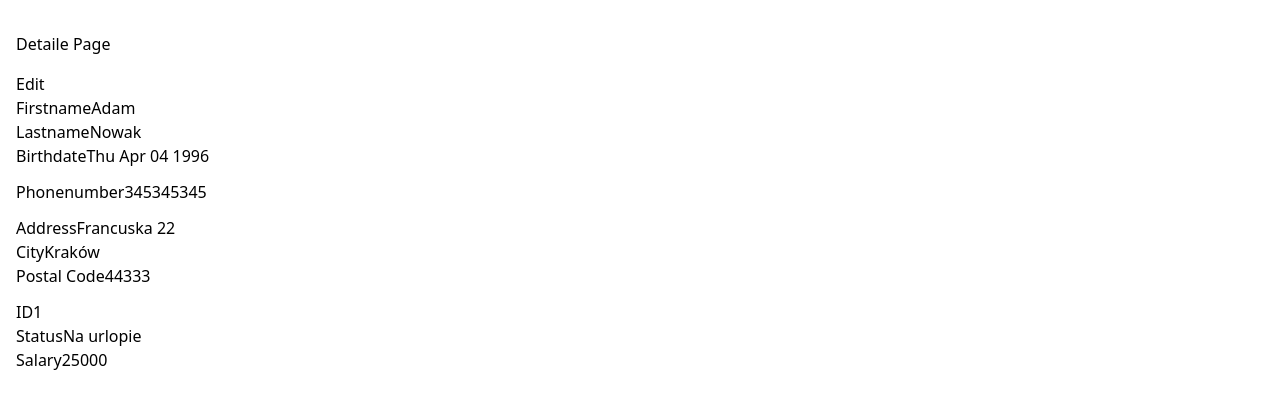
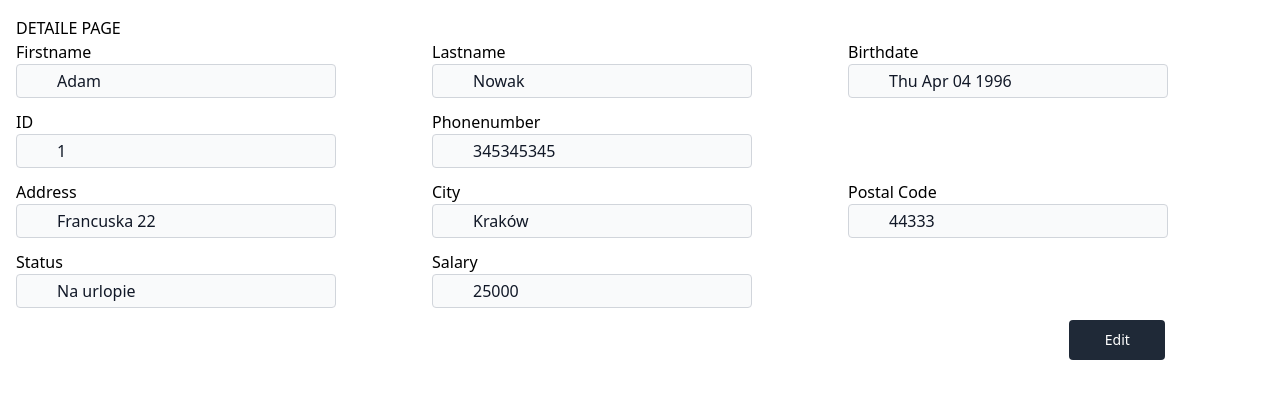
Before and after one commit to JaroslawJaniak/employees-list, a React (Vite) app: page /details/1 in a window 1280 px wide. Shown: the top 408 px of the page. Built offline with nearby package versions, Linux system fonts and the light colour scheme; data requests are answered from the project's data file.

Commit message:
style form components

```diff
--- a/src/pages/AddPage.tsx
+++ b/src/pages/AddPage.tsx
@@ -17,65 +17,140 @@ export function AddPage() {
 
     formData.forEach((value, key) => {
       data[key] = value;
-        })
+    });
 
     createEmployee(data).then(() => {
-            navigate('/');
+      navigate("/");
     });
-    }
+  };
 
   return (
-        <form onSubmit={handleSubmit}>
+    <form onSubmit={handleSubmit} className="mx-12">
       <h1 className="pt-4 pb-4">Add Employee</h1>
-            <div className="row mb-3">
+      <hr className="my-5" />
+      <div className="sm:grid grid-cols-3 mb-3 ">
         <div className="col">
-                    <label htmlFor="firstname" className="form-label">Firstname</label>
-                    <input className="form-control" type="text" name="firstname" required />
+          <label htmlFor="firstname" className="form-label">
+            Firstname
+          </label>
+          <input
+            className="block pt-1 pb-1 ps-10  text-gray-900 border border-gray-300 rounded w-80 bg-gray-50 focus:ring-blue-500 focus:border-blue-500 "
+            type="text"
+            name="firstname"
+            required
+          />
         </div>
         <div className="col">
-                    <label htmlFor="lastname" className="form-label">Lastname</label>
-                    <input className="form-control" type="text" name="lastname" required/>
+          <label htmlFor="lastname" className="form-label">
+            Lastname
+          </label>
+          <input
+            className="block pt-1 pb-1 ps-10  text-gray-900 border border-gray-300 rounded w-80 bg-gray-50 focus:ring-blue-500 focus:border-blue-500 "
+            type="text"
+            name="lastname"
+            required
+          />
         </div>
+      </div>
+
+      <div className="sm:grid grid-cols-3 mb-3">
         <div className="col">
-                    <label htmlFor="birthdate" className="form-label">Birthdate</label>
-                    <input className="form-control" type="date" name="birthdate" required />
-                </div>
+          <label htmlFor="birthdate" className="form-label">
+            Birthdate
+          </label>
+          <input
+            className="block pt-1 pb-1 ps-10  text-gray-900 border border-gray-300 rounded w-80 bg-gray-50 focus:ring-blue-500 focus:border-blue-500 "
+            type="date"
+            name="birthdate"
+            required
+          />
         </div>
         <div className="row mb-3">
           <div className="col">
-                <label htmlFor="phonenumber" className="form-label">Phonenumber</label>
-                <input className="form-control" type="text" name="phonenumber" required />
+            <label htmlFor="phonenumber" className="form-label">
+              Phonenumber
+            </label>
+            <input
+              className="block pt-1 pb-1 ps-10  text-gray-900 border border-gray-300 rounded w-80 bg-gray-50 focus:ring-blue-500 focus:border-blue-500 "
+              type="text"
+              name="phonenumber"
+              required
+            />
           </div>
         </div>
-            <div className="row mb-3">
+      </div>
+      <hr className="my-5" />
+      <div className="sm:grid grid-cols-3 mb-3">
         <div className="col">
-                    <label htmlFor="address" className="form-label">Address</label>
-                    <input type="text" className="form-control" name="address" required />
+          <label htmlFor="address" className="form-label">
+            Address
+          </label>
+          <input
+            type="text"
+            className="block pt-1 pb-1 ps-10  text-gray-900 border border-gray-300 rounded w-80 bg-gray-50 focus:ring-blue-500 focus:border-blue-500 "
+            name="address"
+            required
+          />
         </div>
         <div className="col">
-                    <label htmlFor="city" className="form-label">City</label>
-                    <input type="text" className="form-control" name="city" required />
+          <label htmlFor="city" className="form-label">
+            City
+          </label>
+          <input
+            type="text"
+            className="block pt-1 pb-1 ps-10  text-gray-900 border border-gray-300 rounded w-80 bg-gray-50 focus:ring-blue-500 focus:border-blue-500 "
+            name="city"
+            required
+          />
         </div>
         <div className="col">
-                    <label htmlFor="postalcode" className="form-label">Postal Code</label>
-                    <input type="text" className="form-control" name="postalcode" required />
+          <label htmlFor="postalcode" className="form-label">
+            Postal Code
+          </label>
+          <input
+            type="text"
+            className="block pt-1 pb-1 ps-10  text-gray-900 border border-gray-300 rounded w-80 bg-gray-50 focus:ring-blue-500 focus:border-blue-500 "
+            name="postalcode"
+            required
+          />
         </div>
       </div>
-            <div className="row mb-3">
+      <hr className="my-5" />
+      <div className="sm:grid grid-cols-3 w-100">
         <div className="col">
-                    <label htmlFor="status" className="form-label">Status</label>
-                    <select className="form-control" name="status">
-                        {statusOptions.map((status) => (<option value={status.value}>{status.label}</option>))}
+          <label htmlFor="status" className="form-label">
+            Status
+          </label>
+          <select
+            className="block pt-1 pb-1 ps-10  text-gray-900 border border-gray-300 rounded w-80 bg-gray-50 focus:ring-blue-500 focus:border-blue-500 "
+            name="status"
+          >
+            {statusOptions.map((status) => (
+              <option value={status.value}>{status.label}</option>
+            ))}
           </select>
         </div>
         <div className="col">
-                    <label htmlFor="salary" className="form-label">Salary</label>
-                    <input type="text" className="form-control" name="salary" required />
+          <label htmlFor="salary" className="form-label">
+            Salary
+          </label>
+          <input
+            type="text"
+            className="block pt-1 pb-1 ps-10  text-gray-900 border border-gray-300 rounded w-80 bg-gray-50 focus:ring-blue-500 focus:border-blue-500 "
+            name="salary"
+            required
+          />
         </div>
       </div>
-            <div className="row">
-                <button className="btn btn-primary" type="submit">Add</button>
+      <hr className="my-5" />
+      <div className="grid grid-cols-6 gap-4">
+        <button
+          className="col-start-6 col-end-7 text-white bg-gray-800 hover:bg-gray-900 focus:outline-none focus:ring-2 focus:ring-gray-300 font-medium rounded text-sm px-5 py-2.5  mb-2 w-24 dark:bg-gray-800 dark:hover:bg-gray-700 dark:focus:ring-gray-700 dark:border-gray-700"
+          type="submit"
+        >
+          Add
+        </button>
       </div>
     </form>
-    )
+  );
 }
--- a/src/pages/DetailsPage.tsx
+++ b/src/pages/DetailsPage.tsx
@@ -26,65 +26,150 @@ export function DetailsPage() {
 
     return (
       <>
-            <div className="d-flex justify-content-between align-items-center">
-                <h1 className="pt-4 pb-4">Detaile Page</h1>
-                <button onClick={handleEditClick} className="btn btn-warning">Edit</button>
-            </div>
+        <h1 className="uppercase">Detaile Page</h1>
 
-            { data ?
+        {data ? (
           <section>
-                            <div className="row mb-3">
+            <div className="sm:grid grid-cols-3 mb-3 ">
               <div className="col">
-                    <label htmlFor="firstname" className="form-label">Firstname</label>
-                    <input className="form-control" type="text" id="firstname" value={data.firstname} readOnly />
+                <label htmlFor="firstname" className="form-label">
+                  Firstname
+                </label>
+                <input
+                  className="block pt-1 pb-1 ps-10  text-gray-900 border border-gray-300 rounded w-80 bg-gray-50 focus:ring-blue-500 focus:border-blue-500 "
+                  type="text"
+                  id="firstname"
+                  value={data.firstname}
+                  readOnly
+                />
               </div>
               <div className="col">
-                    <label htmlFor="lastname" className="form-label">Lastname</label>
-                    <input className="form-control" type="text" id="lastname" value={data.lastname} readOnly />
+                <label htmlFor="lastname" className="form-label">
+                  Lastname
+                </label>
+                <input
+                  className="block pt-1 pb-1 ps-10  text-gray-900 border border-gray-300 rounded w-80 bg-gray-50 focus:ring-blue-500 focus:border-blue-500 "
+                  type="text"
+                  id="lastname"
+                  value={data.lastname}
+                  readOnly
+                />
               </div>
               <div className="col">
-                    <label htmlFor="birthdate" className="form-label">Birthdate</label>
-                    <input className="form-control" type="text" id="birthdate" value={data.birthdate.toDateString()} readOnly />
+                <label htmlFor="birthdate" className="form-label">
+                  Birthdate
+                </label>
+                <input
+                  className="block pt-1 pb-1 ps-10  text-gray-900 border border-gray-300 rounded w-80 bg-gray-50 focus:ring-blue-500 focus:border-blue-500 "
+                  type="text"
+                  id="birthdate"
+                  value={data.birthdate.toDateString()}
+                  readOnly
+                />
               </div>
             </div>
-            <div className="row mb-3">
+            <div className="sm:grid grid-cols-3 mb-3 ">
               <div className="col">
-                <label htmlFor="phonenumber" className="form-label">Phonenumber</label>
-                <input className="form-control" type="text" id="phonenumber" value={data.phonenumber} readOnly />
+                <label htmlFor="id" className="form-label">
+                  ID
+                </label>
+                <input
+                  type="text"
+                  className="block pt-1 pb-1 ps-10  text-gray-900 border border-gray-300 rounded w-80 bg-gray-50 focus:ring-blue-500 focus:border-blue-500 "
+                  id="id"
+                  value={data.id}
+                  readOnly
+                />
+              </div>
+              <div className="col">
+                <label htmlFor="phonenumber" className="form-label">
+                  Phonenumber
+                </label>
+                <input
+                  className="block pt-1 pb-1 ps-10  text-gray-900 border border-gray-300 rounded w-80 bg-gray-50 focus:ring-blue-500 focus:border-blue-500 "
+                  type="text"
+                  id="phonenumber"
+                  value={data.phonenumber}
+                  readOnly
+                />
               </div>
             </div>
-            <div className="row mb-3">
+            <div className="sm:grid grid-cols-3 mb-3 ">
               <div className="col">
-                    <label htmlFor="address" className="form-label">Address</label>
-                    <input type="text" className="form-control" id="address" value={data.address} readOnly />
+                <label htmlFor="address" className="form-label">
+                  Address
+                </label>
+                <input
+                  type="text"
+                  className="block pt-1 pb-1 ps-10  text-gray-900 border border-gray-300 rounded w-80 bg-gray-50 focus:ring-blue-500 focus:border-blue-500 "
+                  id="address"
+                  value={data.address}
+                  readOnly
+                />
               </div>
               <div className="col">
-                    <label htmlFor="city" className="form-label">City</label>
-                    <input type="text" className="form-control" id="city" value={data.city} readOnly />
+                <label htmlFor="city" className="form-label">
+                  City
+                </label>
+                <input
+                  type="text"
+                  className="block pt-1 pb-1 ps-10  text-gray-900 border border-gray-300 rounded w-80 bg-gray-50 focus:ring-blue-500 focus:border-blue-500 "
+                  id="city"
+                  value={data.city}
+                  readOnly
+                />
               </div>
               <div className="col">
-                    <label htmlFor="postalcode" className="form-label">Postal Code</label>
-                    <input type="text" className="form-control" id="postalcode" value={data.postalcode} readOnly />
+                <label htmlFor="postalcode" className="form-label">
+                  Postal Code
+                </label>
+                <input
+                  type="text"
+                  className="block pt-1 pb-1 ps-10  text-gray-900 border border-gray-300 rounded w-80 bg-gray-50 focus:ring-blue-500 focus:border-blue-500 "
+                  id="postalcode"
+                  value={data.postalcode}
+                  readOnly
+                />
               </div>
             </div>
-            <div className="row mb-3">
+            <div className="sm:grid grid-cols-3 mb-3 ">
               <div className="col">
-                    <label htmlFor="id" className="form-label">ID</label>
-                    <input type="text" className="form-control" id="id" value={data.id} readOnly />
+                <label htmlFor="status" className="form-label">
+                  Status
+                </label>
+                <input
+                  type="text"
+                  className="block pt-1 pb-1 ps-10  text-gray-900 border border-gray-300 rounded w-80 bg-gray-50 focus:ring-blue-500 focus:border-blue-500 "
+                  id="status"
+                  value={data.status}
+                  readOnly
+                />
               </div>
               <div className="col">
-                    <label htmlFor="status" className="form-label">Status</label>
-                    <input type="text" className="form-control" id="status" value={data.status} readOnly />
-                </div>
-                <div className="col">
-                    <label htmlFor="salary" className="form-label">Salary</label>
-                    <input type="text" className="form-control" id="salary" value={data.salary} readOnly />
+                <label htmlFor="salary" className="form-label">
+                  Salary
+                </label>
+                <input
+                  type="text"
+                  className="block pt-1 pb-1 ps-10  text-gray-900 border border-gray-300 rounded w-80 bg-gray-50 focus:ring-blue-500 focus:border-blue-500 "
+                  id="salary"
+                  value={data.salary}
+                  readOnly
+                />
               </div>
             </div>
-                </section> : ''
-
+            <div className="grid grid-cols-6 gap-4">
+              <button
+                onClick={handleEditClick}
+                className="col-start-6 col-end-7 text-white bg-gray-800 hover:bg-gray-900 focus:outline-none focus:ring-2 focus:ring-gray-300 font-medium rounded text-sm px-5 py-2.5  mb-2 w-24 dark:bg-gray-800 dark:hover:bg-gray-700 dark:focus:ring-gray-700 dark:border-gray-700"
+              >
+                Edit
+              </button>
+            </div>
+          </section>
+        ) : (
+          ""
+        )}
+      </>
+    );
 }
-
-        </>
-    )
-}
```
Also changed, not shown: src/pages/EmployeesPage.tsx (+15 -8 lines). Lines whose indentation alone changed are shown as unchanged.
